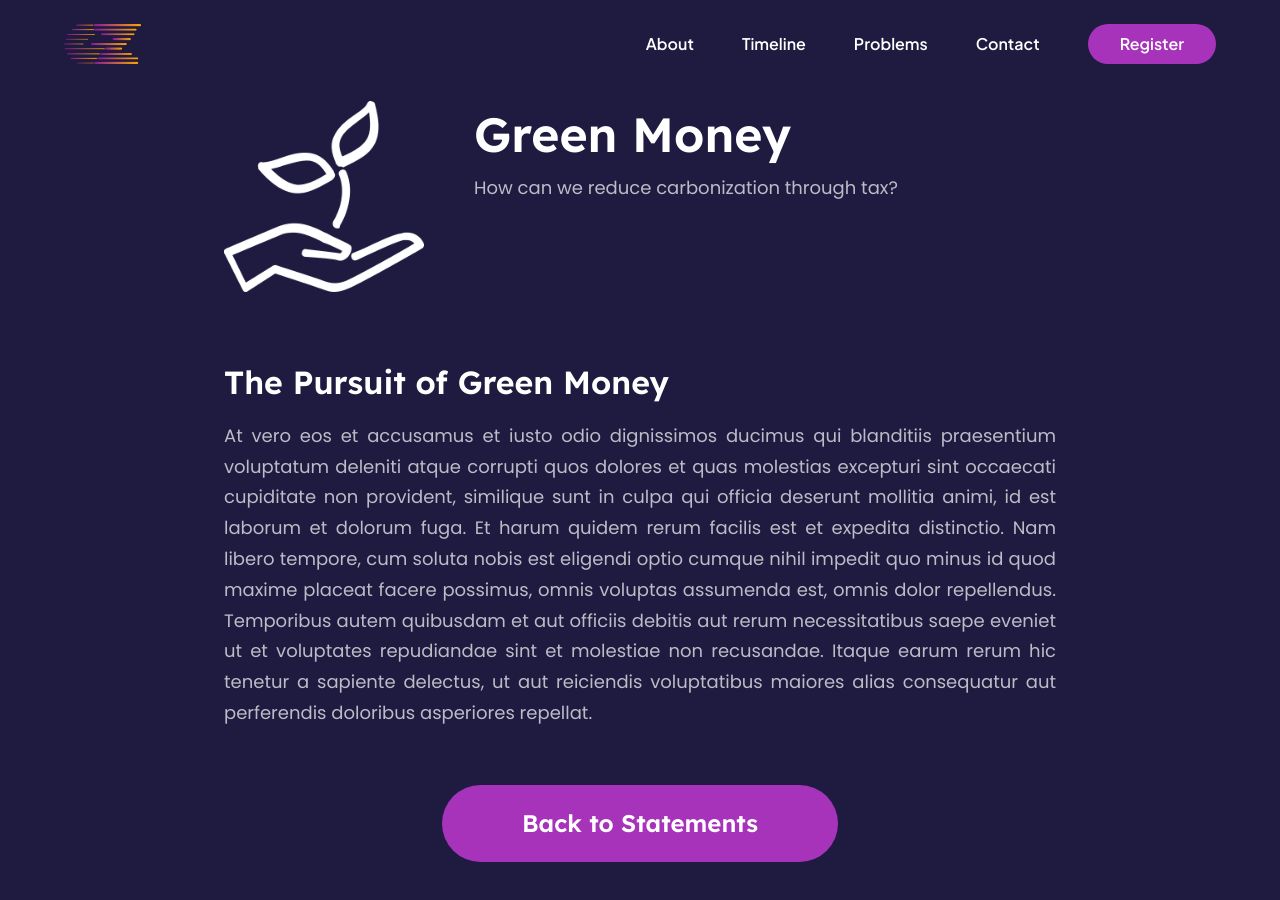
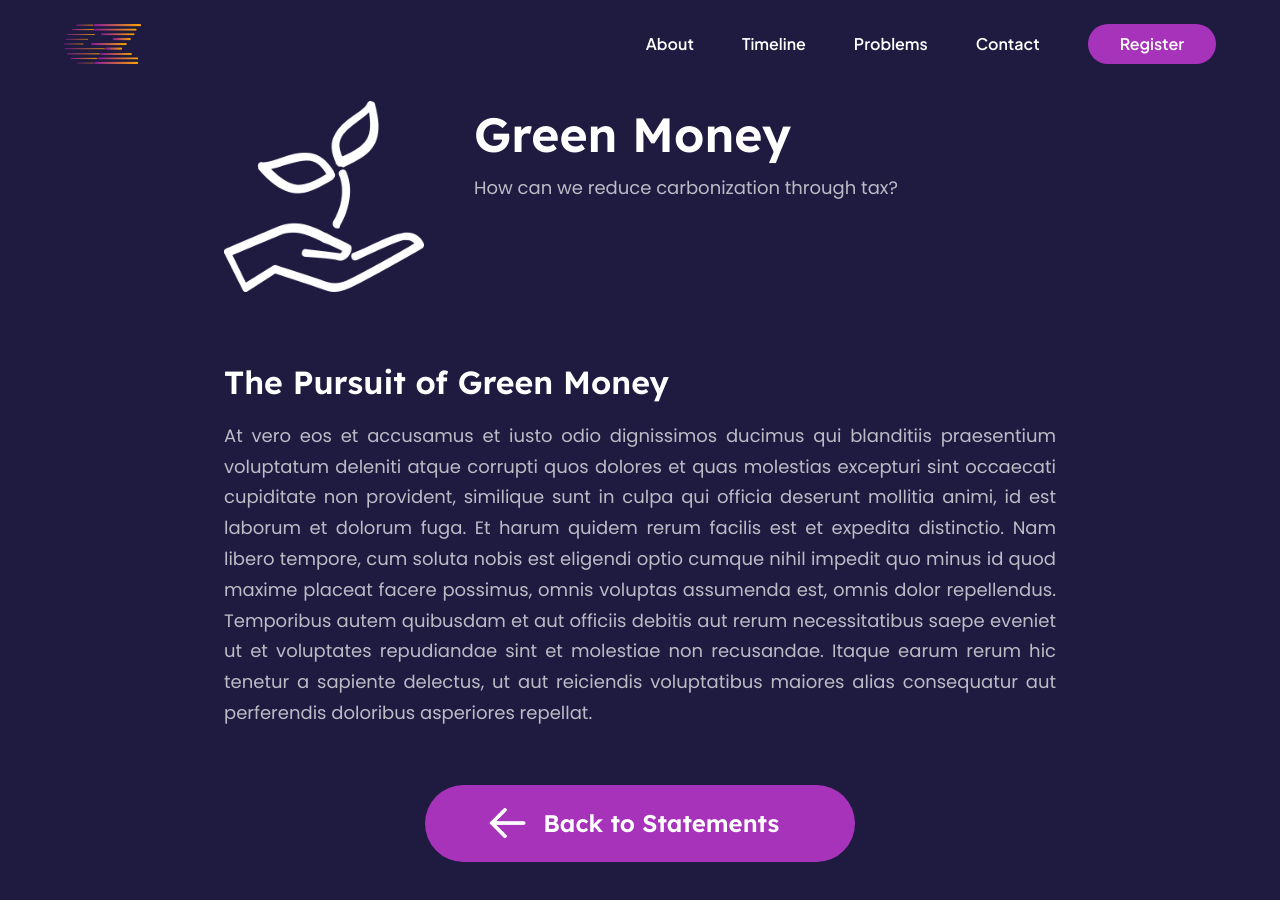
Before and after one commit to groundzero2023/groundzero-website, a React (Vite) app in the folder groundzero/: page /problems/1 in a window 1280 px wide. Shown: the top 900 px of the page. Built offline with nearby package versions, Linux system fonts and the light colour scheme.

Commit message:
Add Arrow to Display Buttons

```diff
--- a/groundzero/src/assets/index.jsx
+++ b/groundzero/src/assets/index.jsx
@@ -22,6 +22,7 @@ import pastEvent1 from "./pastEvent1.jpg";
 import pastEvent2 from "./pastEvent2.jpg";
 import pastEvent3 from "./pastEvent3.jpg";
 import pastEvent4 from "./pastEvent4.jpg";
+import rightArrow from "./right-arrow.png";
 import sampleIcon from "./sample-icon.png";
 import sginnovate from "./sginnovate.png";
 import startupBuddy from "./startupBuddy.png";
@@ -47,6 +48,7 @@ export {
   pastEvent2,
   pastEvent3,
   pastEvent4,
+  rightArrow,
   sampleIcon,
   sginnovate,
   startupBuddy,
--- a/groundzero/src/components/DisplayButton.jsx
+++ b/groundzero/src/components/DisplayButton.jsx
@@ -1,17 +1,40 @@
 import React from "react";
 import { Link } from "react-router-dom";
 import styles from "../style";
+import { rightArrow } from "../assets";
 
 const DisplayButton = (props) => {
   return (
     <>
       <Link to={props.link}>
         <div className="display-button">
+          {generateLeftArrow(props.arrow)}
           <div className={`${styles.heading5}`}>{props.text}</div>
+          {generateRightArrow(props.arrow)}
         </div>
       </Link>
     </>
   );
 };
 
+const generateLeftArrow = (arrow) => {
+  if (arrow == "left") {
+    return (
+      <div className="display-button-left-arrow">
+        <img src={rightArrow} />
+      </div>
+    )
+  }
+}
+
+const generateRightArrow = (arrow) => {
+  if (arrow == "right") {
+    return (
+      <div className="display-button-right-arrow">
+        <img src={rightArrow} />
+      </div>
+    )
+  }
+}
+
 export default DisplayButton;
--- a/groundzero/src/components/ProblemStatementCountdown.jsx
+++ b/groundzero/src/components/ProblemStatementCountdown.jsx
@@ -87,7 +87,7 @@ const ProblemStatementCountdown = () => {
             </div>
           </div>
         </div>
-        <DisplayButton link="/" text="View Past Statements" />
+        <DisplayButton link="/" text="View Past Statements" arrow="right" />
       </div>
     </div>
   );
--- a/groundzero/src/components/problem-statement-components/StatementDetails.jsx
+++ b/groundzero/src/components/problem-statement-components/StatementDetails.jsx
@@ -42,7 +42,7 @@ const StatementDetails = () => {
                 {data.details1}
               </div>
             </div>
-            <DisplayButton link="/#problems" text="Back to Statements" />
+            <DisplayButton link="/#problems" text="Back to Statements" arrow="left" />
           </div>
         </div>
         </div>
--- a/groundzero/src/index.css
+++ b/groundzero/src/index.css
@@ -412,7 +412,7 @@ This file contains styling customization for fonts and colors.
   align-items: center;
   justify-content: center;
   display: inline-flex;
-  padding: 0rem 5rem;
+  padding: 0rem 4rem;
   border-radius: 45px;
   transition: 0.1s;
 }
@@ -432,3 +432,15 @@ This file contains styling customization for fonts and colors.
   border-radius: 30px;
   font-weight: 600;
 }
+
+.display-button-left-arrow img {
+  -webkit-transform: scaleX(-1);
+  transform: scaleX(-1);
+  height: 30px;
+  margin-right: 30px;
+}
+
+.display-button-right-arrow img {
+  height: 30px;
+  margin-left: 15px;
+}
```
Also changed, not shown: groundzero/src/assets/right-arrow.png (added).
